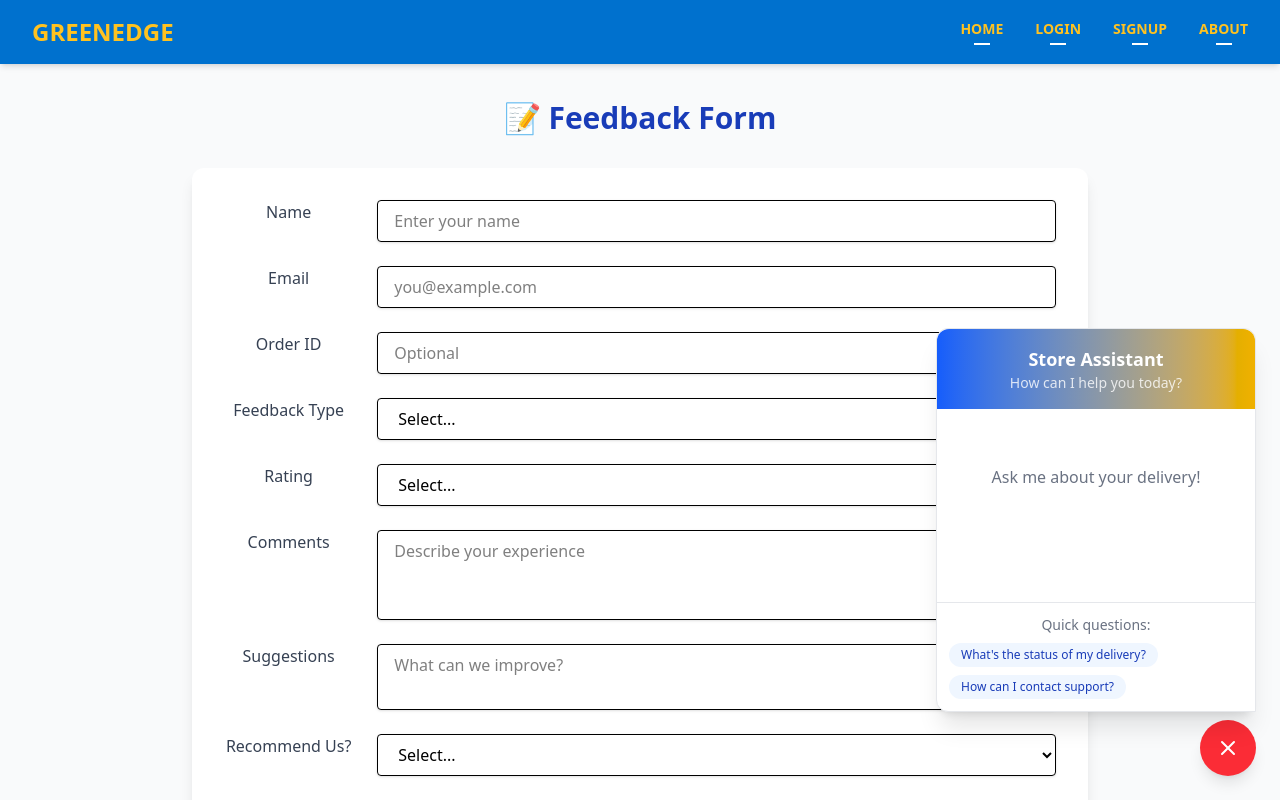
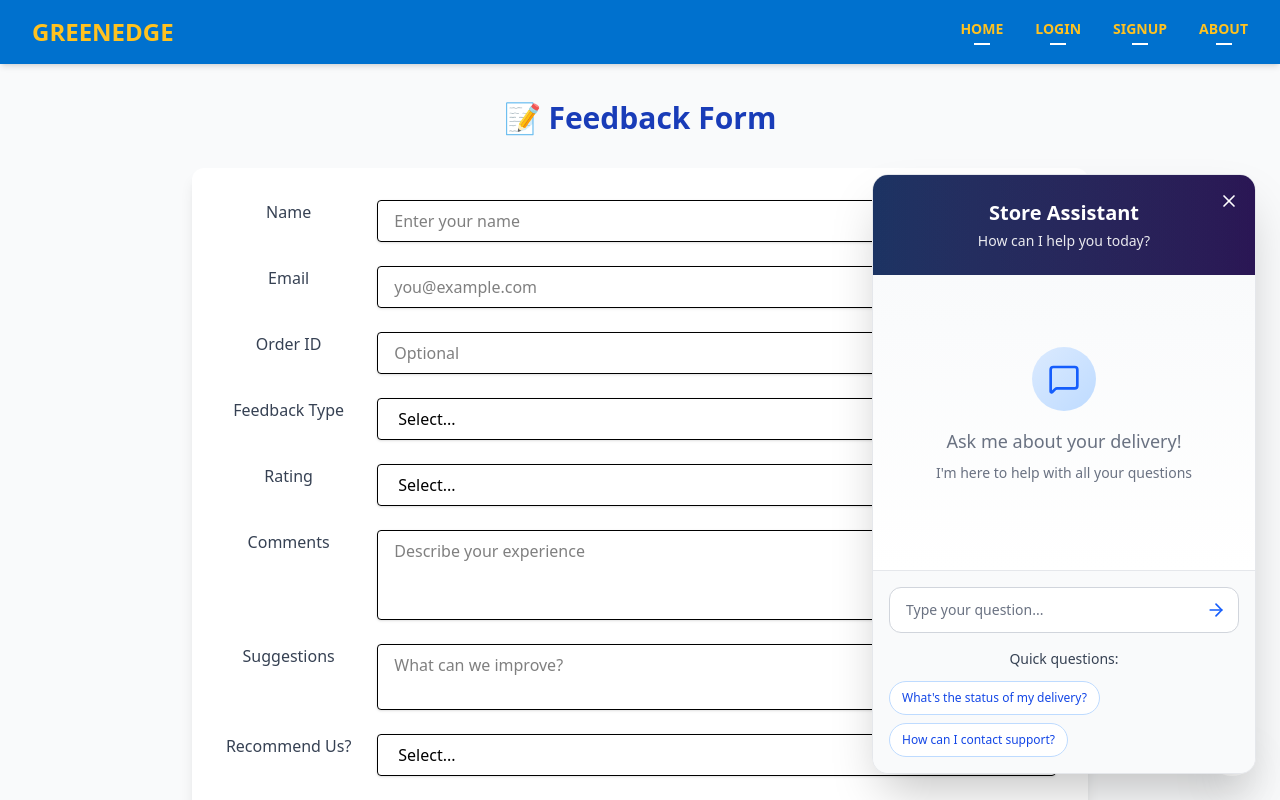
Before and after one commit to anannayamustcode/greenedgee, a React (Vite) app: page /feedback in a window 1280 px wide. Both pictures are taken after a click on the button 1228 px from the left and 748 px from the top of the page. Shown: the top 800 px of the page. Built offline with nearby package versions, Linux system fonts and the light colour scheme.

Commit message:
Enhance Chatbot component with improved UI, added quick questions feature, and refined message handling

```diff
--- a/src/pages/Chatbot.tsx
+++ b/src/pages/Chatbot.tsx
@@ -1,21 +1,54 @@
 import React, { useState } from 'react';
-import { MessageSquare, X } from 'lucide-react';
+import { MessageSquare, ArrowRight, X } from 'lucide-react';
 
 const Chatbot = () => {
   const [isOpen, setIsOpen] = useState(false);
-  const [messages, setMessages] = useState<Array<{text: string, isUser: boolean}>>([]);
+  const [messages, setMessages] = useState<Array<{ text: string, isUser: boolean }>>([]);
+  const [input, setInput] = useState('');
 
-  // Predefined questions and answers
   const qaPairs = {
     "What's the status of my delivery?": "Your delivery is currently in transit and will arrive within 2 hours. You can track it in real-time on the map.",
     "How can I contact support?": "You can reach our support team 24/7 at support@example.com or call +1 (555) 123-4567."
   };
 
+  const keywordResponses: { [key: string]: string } = {
+    "check.*warehouses.*baby diapers": "🚨 Warehouse 3 in Pune has only 120 units left, which is below the threshold of 200 units. (Agent: InventoryMonitor)",
+    "restock.*mumbai.*warehouse": "✅ Restock scheduled. 500 units of baby diapers will be dispatched from Mumbai Central to Warehouse 3 tomorrow at 9:00 AM. (Agent: ReplenishmentScheduler)",
+    "fuel-efficient.*mumbai.*bangalore": "🗺 Optimal route calculated using traffic & elevation data.\nEstimated fuel savings: 14%\nDelivery order: Store 22 → Store 15 → Store 31 → Store 08 → Store 19\nETA: 7 hours 45 minutes (Agent: RouteOptimizer)",
+    "send alerts.*stores": "📢 Alert sent to all 5 stores with ETA and delivery details. (Agent: NotificationDispatcher)",
+    "sustainability report.*reverse logistics": "📄 Generated!\n\n12,000 kg CO₂ offset via consolidated return pickups\n\n28% improvement in return reuse vs landfill rate\n\nPDF report emailed to ops@greenlogistics.com (Agent: ReportGenerator)"
+  };
+
+  const handleSend = () => {
+    if (!input.trim()) return;
+
+    const userMessage = input.trim();
+    setMessages(prev => [...prev, { text: userMessage, isUser: true }]);
+
+    setInput('');
+
+    const response = getCustomResponse(userMessage);
+
+    setTimeout(() => {
+      setMessages(prev => [...prev, { text: response, isUser: false }]);
+    }, 500);
+  };
+
+  const getCustomResponse = (userMessage: string): string => {
+    if (qaPairs[userMessage]) return qaPairs[userMessage];
+
+    for (const pattern in keywordResponses) {
+      const regex = new RegExp(pattern, "i");
+      if (regex.test(userMessage)) {
+        return keywordResponses[pattern];
+      }
+    }
+
+    return "🤖 Sorry, I didn't understand that. Please try a different question.";
+  };
+
   const handleQuestionClick = (question: string) => {
-    // Add user question
     setMessages(prev => [...prev, { text: question, isUser: true }]);
-
-    // Add bot response after a short delay
     setTimeout(() => {
       setMessages(prev => [...prev, { text: qaPairs[question as keyof typeof qaPairs], isUser: false }]);
     }, 500);
@@ -23,10 +56,14 @@ const Chatbot = () => {
 
   return (
     <div className="fixed bottom-6 right-6 z-50">
-      {/* Chatbot toggle button */}
+      {/* Toggle button */}
       <button
         onClick={() => setIsOpen(!isOpen)}
-        className={`w-14 h-14 rounded-full flex items-center justify-center shadow-lg transition-all ${isOpen ? 'bg-red-500' : 'bg-blue-600 hover:bg-blue-700'}`}
+        className={`w-12 h-12 rounded-full flex items-center justify-center shadow-2xl transition-all duration-300 transform hover:scale-105 ${
+          isOpen
+            ? 'bg-gradient-to-br from-white to-white hover:from-white hover:to-white'
+            : 'bg-gradient-to-br from-blue-600 to-blue-700 hover:from-blue-700 hover:to-blue-800'
+        }`}
       >
         {isOpen ? (
           <X className="w-6 h-6 text-white" />
@@ -35,46 +72,95 @@ const Chatbot = () => {
         )}
       </button>
 
-      {/* Chatbot window */}
+      {/* Chat window */}
       {isOpen && (
-        <div className="absolute bottom-16 right-0 w-80 h-96 bg-white rounded-t-xl rounded-bl-xl shadow-xl flex flex-col border border-gray-200">
+        <div className="absolute bottom-0.5 right-0 w-96 h-[600px] bg-white rounded-2xl shadow-2xl flex flex-col border border-gray-200 overflow-hidden backdrop-blur-sm">
           {/* Header */}
-          <div className="bg-gradient-to-r from-blue-600 to-yellow-500 text-white p-4 rounded-t-xl">
-            <h3 className="font-bold text-lg">Store Assistant</h3>
-            <p className="text-sm opacity-80">How can I help you today?</p>
+          <div className="bg-gradient-to-r from-slate-800 to-slate-900 text-white p-6 relative">
+            {/* Inner gradient overlay */}
+            <div className="absolute inset-0 bg-gradient-to-r from-blue-600/20 to-purple-600/20"></div>
+
+            {/* Close button */}
+            <button
+              onClick={() => setIsOpen(false)}
+              className="absolute top-4 right-4 text-white hover:text-red-400 z-10"
+              aria-label="Close chatbot"
+            >
+              <X className="w-5 h-5" />
+            </button>
+
+            <div className="relative">
+              <h3 className="font-bold text-xl mb-1">Store Assistant</h3>
+              <p className="text-sm opacity-90">How can I help you today?</p>
+            </div>
           </div>
 
-          {/* Messages area */}
-          <div className="flex-1 p-4 overflow-y-auto">
+          {/* Messages */}
+          <div className="flex-1 p-6 overflow-y-auto bg-gradient-to-b from-gray-50 to-white">
             {messages.length === 0 ? (
-              <div className="text-center text-gray-500 mt-10">
-                <p>Ask me about your delivery!</p>
+              <div className="text-center text-gray-500 mt-12">
+                <div className="w-16 h-16 bg-gradient-to-br from-blue-100 to-blue-200 rounded-full flex items-center justify-center mx-auto mb-4">
+                  <MessageSquare className="w-8 h-8 text-blue-600" />
+                </div>
+                <p className="text-lg font-medium">Ask me about your delivery!</p>
+                <p className="text-sm mt-2">I'm here to help with all your questions</p>
               </div>
             ) : (
-              <div className="space-y-3">
+              <div className="space-y-4">
                 {messages.map((msg, index) => (
                   <div
                     key={index}
-                    className={`p-3 rounded-lg max-w-[80%] ${msg.isUser ? 'bg-blue-100 ml-auto rounded-br-none' : 'bg-yellow-50 mr-auto rounded-bl-none'}`}
+                    className={`flex ${msg.isUser ? 'justify-end' : 'justify-start'}`}
                   >
-                    <p className={msg.isUser ? 'text-blue-800' : 'text-gray-800'}>
-                      {msg.text}
-                    </p>
+                    <div
+                      className={`max-w-[85%] p-4 rounded-2xl shadow-sm ${
+                        msg.isUser
+                          ? 'bg-gradient-to-br from-blue-500 to-blue-600 text-white rounded-br-md'
+                          : 'bg-white border border-gray-200 text-gray-800 rounded-bl-md'
+                      }`}
+                    >
+                      <p className={`text-sm leading-relaxed ${msg.isUser ? 'text-white' : 'text-gray-800'} whitespace-pre-line`}>
+                        {msg.text}
+                      </p>
+                    </div>
                   </div>
                 ))}
               </div>
             )}
           </div>
 
-          {/* Quick questions */}
-          <div className="p-3 border-t border-gray-200">
-            <p className="text-sm text-gray-500 mb-2">Quick questions:</p>
+          {/* Input */}
+          <div className="p-4 bg-gray-50 border-t border-gray-200">
+            <div className="flex items-center bg-white rounded-xl border border-gray-300 focus-within:border-blue-500 focus-within:ring-2 focus-within:ring-blue-500/20 transition-all">
+              <input
+                type="text"
+                placeholder="Type your question..."
+                className="flex-1 px-4 py-3 bg-transparent text-sm focus:outline-none placeholder-gray-500"
+                value={input}
+                onChange={e => setInput(e.target.value)}
+                onKeyDown={e => e.key === 'Enter' && handleSend()}
+              />
+              <button
+                onClick={handleSend}
+                className="p-3 text-blue-600 hover:text-blue-700 hover:bg-blue-50 rounded-r-xl transition-colors"
+              >
+                {/* <svg className="w-5 h-5" fill="none" stroke="currentColor" viewBox="0 0 24 24">
+                  <path strokeLinecap="round" strokeLinejoin="round" strokeWidth={2} d="M12 19l9 2-9-18-9 18 9-2zm0 0v-8" />
+                </svg> */}
+                <ArrowRight className="w-5 h-5" />
+              </button>
+            </div>
+          </div>
+
+          {/* Quick Questions */}
+          <div className="p-4 pt-0 bg-gray-50">
+            <p className="text-sm font-medium text-gray-700 mb-3">Quick questions:</p>
             <div className="flex flex-wrap gap-2">
               {Object.keys(qaPairs).map((question, index) => (
                 <button
                   key={index}
                   onClick={() => handleQuestionClick(question)}
-                  className="text-xs bg-blue-50 hover:bg-blue-100 text-blue-800 px-3 py-1 rounded-full transition-colors"
+                  className="text-xs bg-white hover:bg-blue-50 text-blue-700 px-3 py-2 rounded-full border border-blue-200 hover:border-blue-300 transition-all duration-200 hover:shadow-sm"
                 >
                   {question}
                 </button>
```
